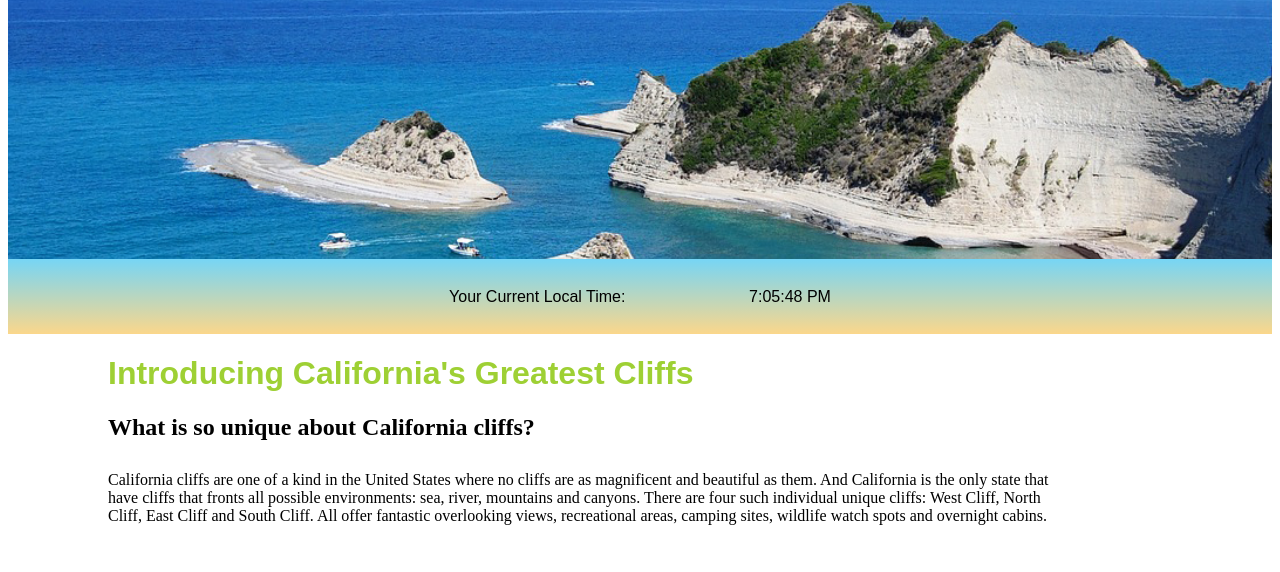
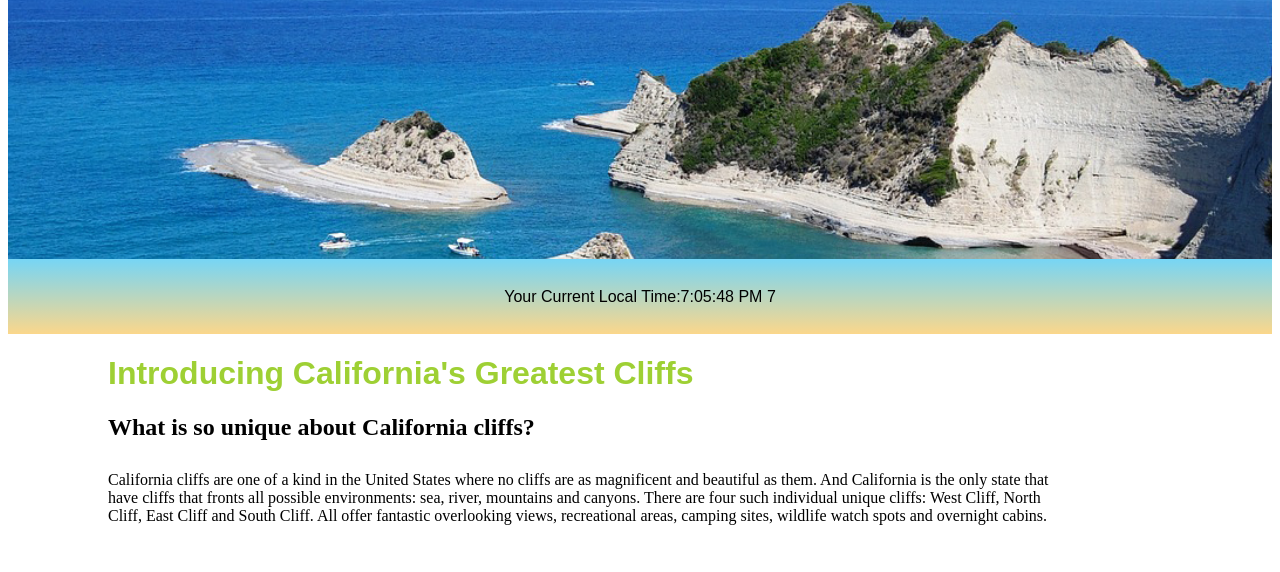
Before and after one commit to rhernandez1996/homework-module1, a plain HTML site: page index.html in a window 1280 px wide. Shown: the part 197-769 px from the top of the page. Drawn offline with Linux system fonts and the light colour scheme.

Commit message:
time fixes

```diff
--- a/index.html
+++ b/index.html
@@ -92,7 +92,10 @@ function currentTime() {
     var min = d.getMinutes (); //Get current minutes
     var sec = d.getSeconds (); //Get current seconds
     var ampm; //Declare empty variable to store AM or PM
-
+    var utchr= d.getUTCHours ();
+    var timeDiff = utchr - hr; //Calculate time difference
+    var adjTimeDiff = Math.abs(timeDiff); //Convert time difference to be positive
+    var timeZone;
     //Add 0 to single digits for seconds
     if (sec < 10) {
         sec = "0" + sec;
@@ -110,21 +113,13 @@ function currentTime() {
     } else {
         ampm = "AM"; //Set to AM
     }
-    //Assemble time format to display
-    var time = hr + ":" + min + ":" + sec + " " +ampm;
 
-    //Display current local time and time zone on HTML elements
-    document.getElementById("clock").innerText = time; //adding time
-
-    //Run time data function every 1 second
-    setInterval(currentTime, 1000); //setting timer
 
     //Determine time difference
     if (utchr > 12) {
         utchr -=12; //Convert military time to standard
     }
-    timeDiff = utchr - hr; //Calculate time difference
-    adjTimeDiff = Math.abs(timeDiff); //Convert time difference to be positive
+
 
     if(adjTimeDiff === 4) {
         timeZone = "ET";
@@ -135,12 +130,20 @@ function currentTime() {
     } else if (adjTimeDiff === 7) {
         timeZone = "PT";
     } else {
-        timeZone = " ";
+        timeZone = "gmt";
     }
+
+     //Assemble time format to display
+     var time = hr + ":" + min + ":" + sec + " " +ampm + " " + utchr;
+    console.log(utchr);
+     //Display current local time and time zone on HTML elements
+     document.getElementById("clock").innerText = time; //adding time
+
+//Run time data function every 1 second
+setInterval(currentTime, 1000); //setting timer
 }
- //initial run of time data function
+//initial run of time data function
     currentTime();
-
 
 //footer
 
@@ -148,7 +151,7 @@ function currentTime() {
     var fileNames = []; //Declare an empty element to store file names
     var imageList = []; //Declare an empty array to store html list that contain an image
     var image; //Declare an empty variable to store the assembled list code
-    var openList = "<li class='partners'>"; //Declare a variable to contain open list tag
+    var openList = "<li class='partner'>"; //Declare a variable to contain open list tag
     var closeList = "</li>"; //Declare a variable to contain a close list tag
 
     //Create loop to create 6 images starting with index of 0
@@ -160,6 +163,8 @@ function currentTime() {
     }
     //Display all six image codes stored in the array
     document.getElementById("partners").innerHTML = imageList.join(" "); //.join (" ") to get rid of ,
+
+
 </script>
 </body>
 </html>
--- a/styles.css
+++ b/styles.css
@@ -249,9 +249,7 @@
         width: 100px;
         height: 30px;
       }
-      span:first-child {
-        width: 300px;
-      }
+
       /*cliffs*/
       #cliffs p {
         margin-bottom: 15px;
```
